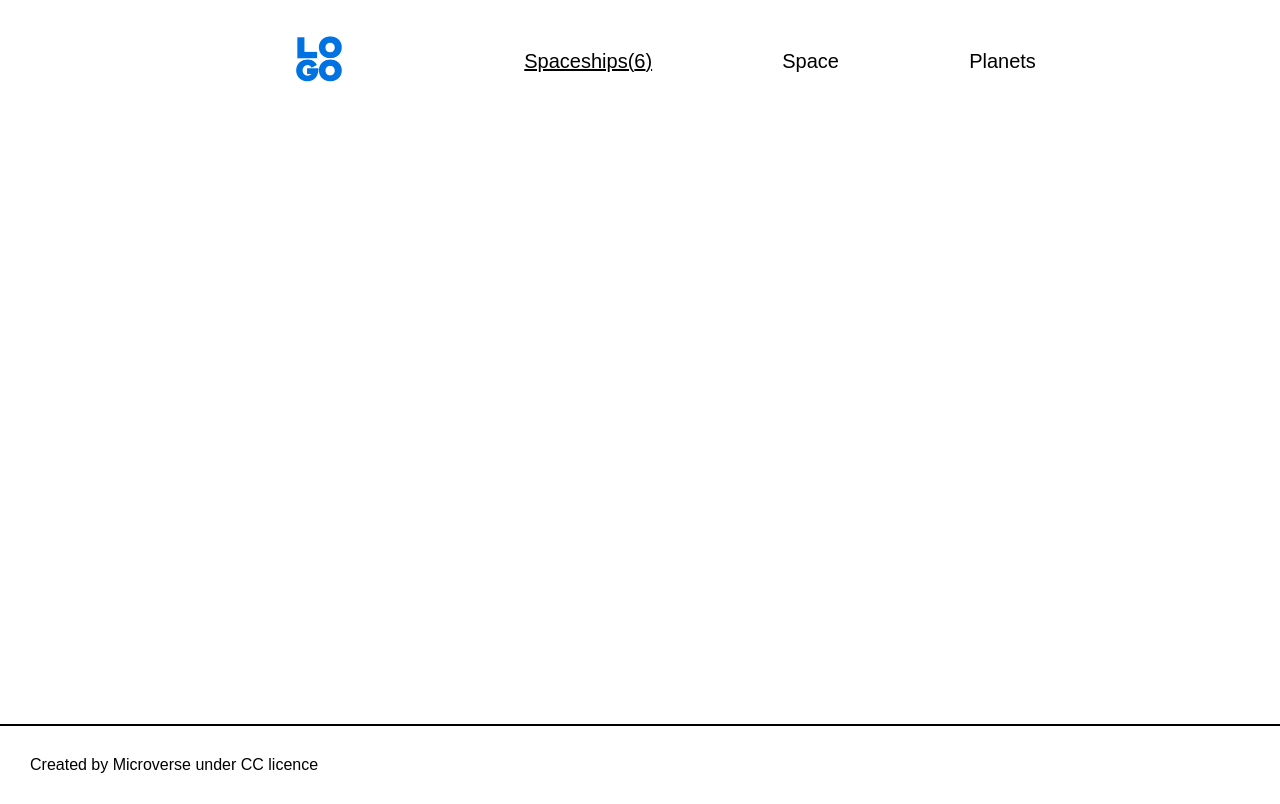
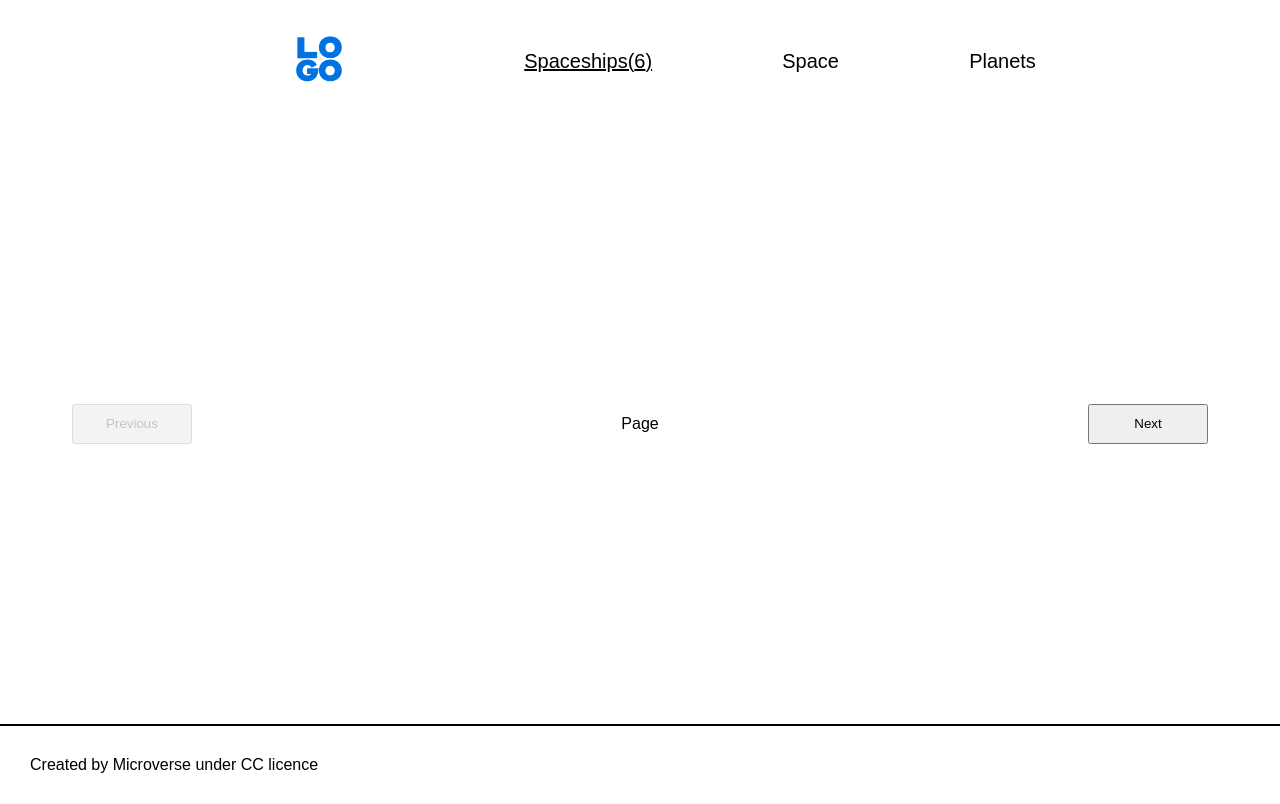
Before and after one commit to Trast00/Capston-javascript, a website built with webpack: page src/index.html in a window 1280 px wide. Built offline with nearby package versions, Linux system fonts and the light colour scheme; no server answers.

Commit message:
Add papge navigation basic structure and style

```diff
--- a/src/index.html
+++ b/src/index.html
@@ -20,6 +20,11 @@
     </header>
     <main class="flex-center main-container">
       <ul id="list-movies" class="flex-center list-movies"></ul>
+      <nav class="flex-center pages">
+        <button id="btn-previous-page" disabled>Previous</button>
+        <p>Page</p>
+        <button id="btn-next-page">Next</button>
+      </nav>
     </main>
     <footer>
         <div class="flex-center foot">
--- a/src/style.css
+++ b/src/style.css
@@ -42,6 +42,7 @@
 }
 
 .main-container {
+  flex-direction: column;
   min-height: 600px;
   padding-top: 20px;
   padding-bottom: 20px;
@@ -89,6 +90,21 @@
   margin-top: 12px;
 }
 
+.pages {
+  width: 90%;
+  padding: 8px;
+  justify-content: space-between;
+}
+
+.pages button {
+  width: 120px;
+  height: 40px;
+}
+
+.pages button:disabled {
+  opacity: 0.7;
+}
+
 .foot {
   justify-content: flex-start;
   padding: 30px;
```
